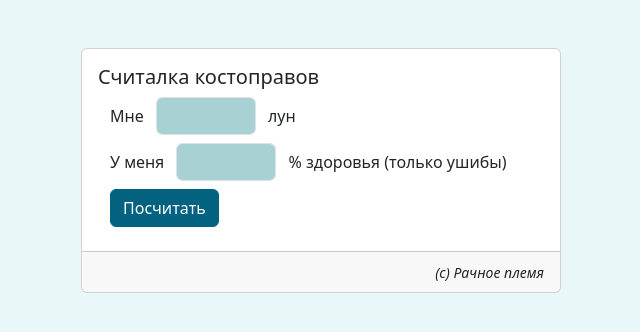
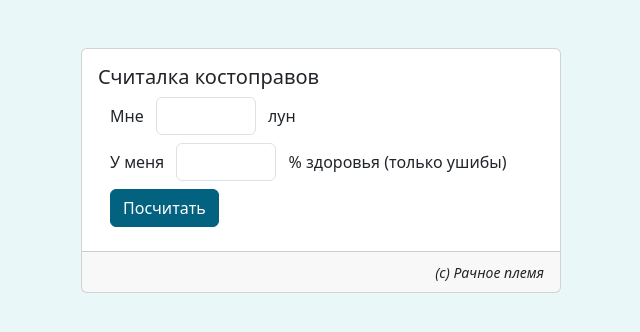
Before and after one commit to reireirei72/extrastuff, a plain HTML site: page bonesetter/index.html in a window 1280 px wide. Shown: the whole page, without its empty margins (1-641 px from the left). Drawn offline with nearby package versions, Linux system fonts and the light colour scheme; no server answers.

Commit message:
color change

```diff
--- a/bonesetter/style.css
+++ b/bonesetter/style.css
@@ -1,5 +1,4 @@
 .form-control {
-    background-color: #a8d1d3;
     width: 100px;
 }
 body {
```
